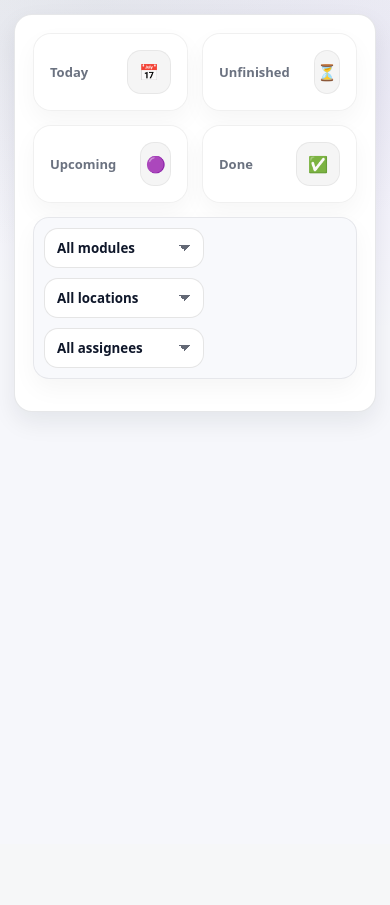
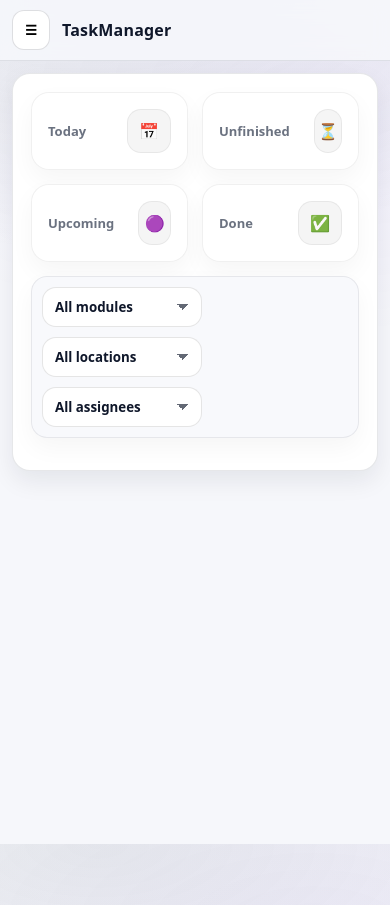
Before and after one commit to 1g0rb/taskmanager, a Flask app: template templates/admin_tasks.html in a window 390 px wide. Before the commit the page ends 417 px from the top, so only its background shows below. Run offline with Flask 3, Linux system fonts and the light colour scheme; the template is opened without the code that fills it, so the values that code supplies are empty.

Commit message:
Mobile admin: hamburger nav drawer

```diff
--- a/static/app.css
+++ b/static/app.css
@@ -1354,3 +1354,80 @@ a.stat:hover{
   display: flex;
   align-items: center;
 }
+
+
+/* =========================================
+   MOBILE NAV DRAWER (Admin sidebar)
+   ========================================= */
+
+.mobile-topbar,
+.mobile-overlay { display:none; }
+
+@media (max-width: 900px){
+
+  /* top bar */
+  .mobile-topbar{
+    display:flex;
+    align-items:center;
+    gap:12px;
+    position: sticky;
+    top: 0;
+    z-index: 50;
+    background: rgba(246,247,251,.92);
+    backdrop-filter: blur(10px);
+    border-bottom: 1px solid rgba(15,23,42,.10);
+    padding: 10px 12px;
+  }
+
+  .mobile-burger{
+    border: 1px solid rgba(15,23,42,.14);
+    background: #fff;
+    border-radius: 12px;
+    padding: 10px 12px;
+    font-weight: 900;
+    cursor: pointer;
+  }
+
+  .mobile-title{
+    font-weight: 900;
+    letter-spacing: .2px;
+  }
+
+  /* overlay */
+  .mobile-overlay{
+    display:none;
+    position: fixed;
+    inset: 0;
+    background: rgba(0,0,0,.35);
+    z-index: 55;
+  }
+
+  /* sidebar becomes drawer (NOT hidden) */
+  .sidebar{
+    display:block !important;            /* override your display:none */
+    position: fixed;
+    top: 0;
+    left: 0;
+    height: 100vh;
+    width: 82vw;
+    max-width: 320px;
+    z-index: 60;
+
+    transform: translateX(-105%);
+    transition: transform .18s ease;
+  }
+
+  /* when open */
+  body.nav-open .sidebar{
+    transform: translateX(0);
+  }
+
+  body.nav-open .mobile-overlay{
+    display:block;
+  }
+
+  /* content padding a bit smaller */
+  .main-content{
+    padding: 12px;
+  }
+}
--- a/templates/layout.html
+++ b/templates/layout.html
@@ -18,6 +18,15 @@
 </head>
 
 <body class="{{ body_class or '' }}" data-autorefresh="{{ '1' if autorefresh else '0' }}">
+  <!-- Mobile topbar -->
+<div class="mobile-topbar">
+  <button class="mobile-burger" id="navToggle" type="button">☰</button>
+  <div class="mobile-title">TaskManager</div>
+</div>
+
+<!-- Mobile overlay -->
+<div class="mobile-overlay" id="navOverlay"></div>
+
 
   <div class="app-shell">
 
@@ -78,7 +87,20 @@
         window.location.reload();
       }, intervalMs);
     })();
+
   </script>
+<script>
+  (function () {
+    const btn = document.getElementById("navToggle");
+    const overlay = document.getElementById("navOverlay");
+
+    function closeNav() { document.body.classList.remove("nav-open"); }
+    function toggleNav() { document.body.classList.toggle("nav-open"); }
+
+    if (btn) btn.addEventListener("click", toggleNav);
+    if (overlay) overlay.addEventListener("click", closeNav);
+  })();
+</script>
 
 </body>
 </html>
```
